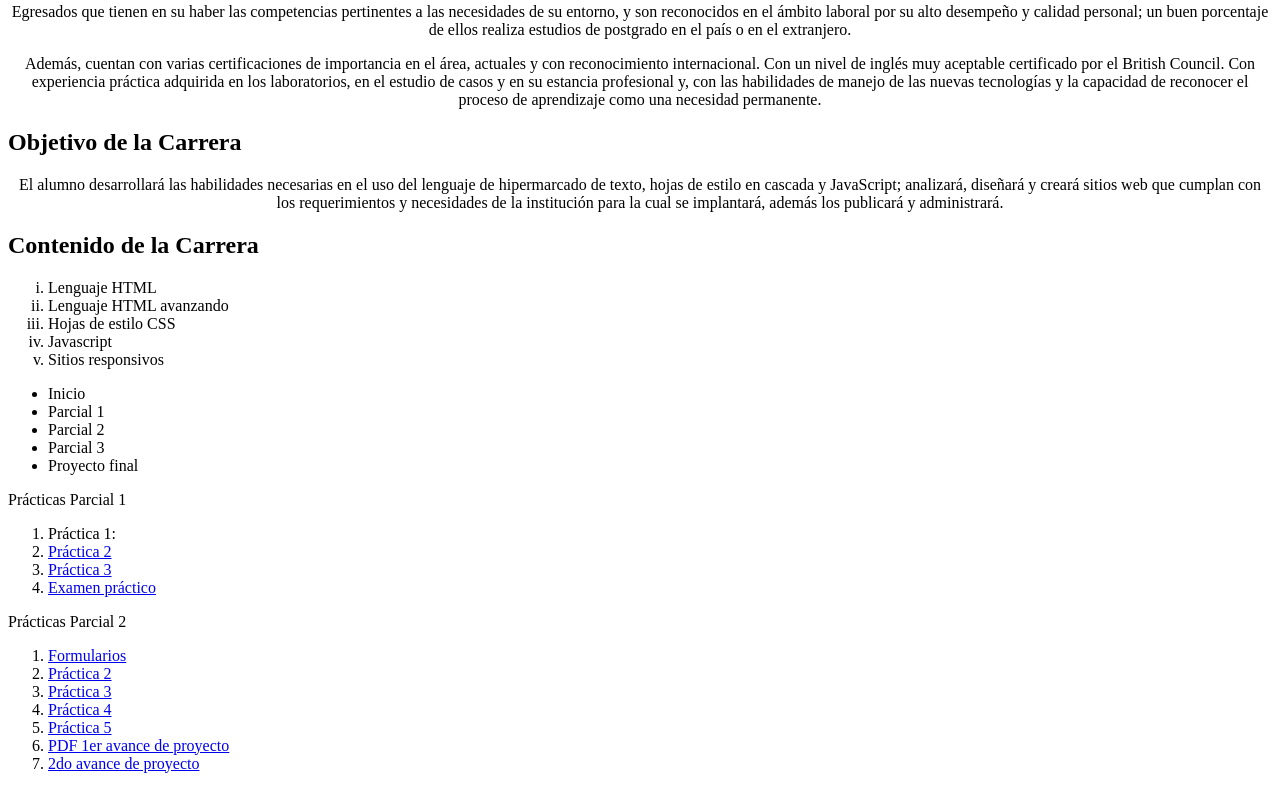
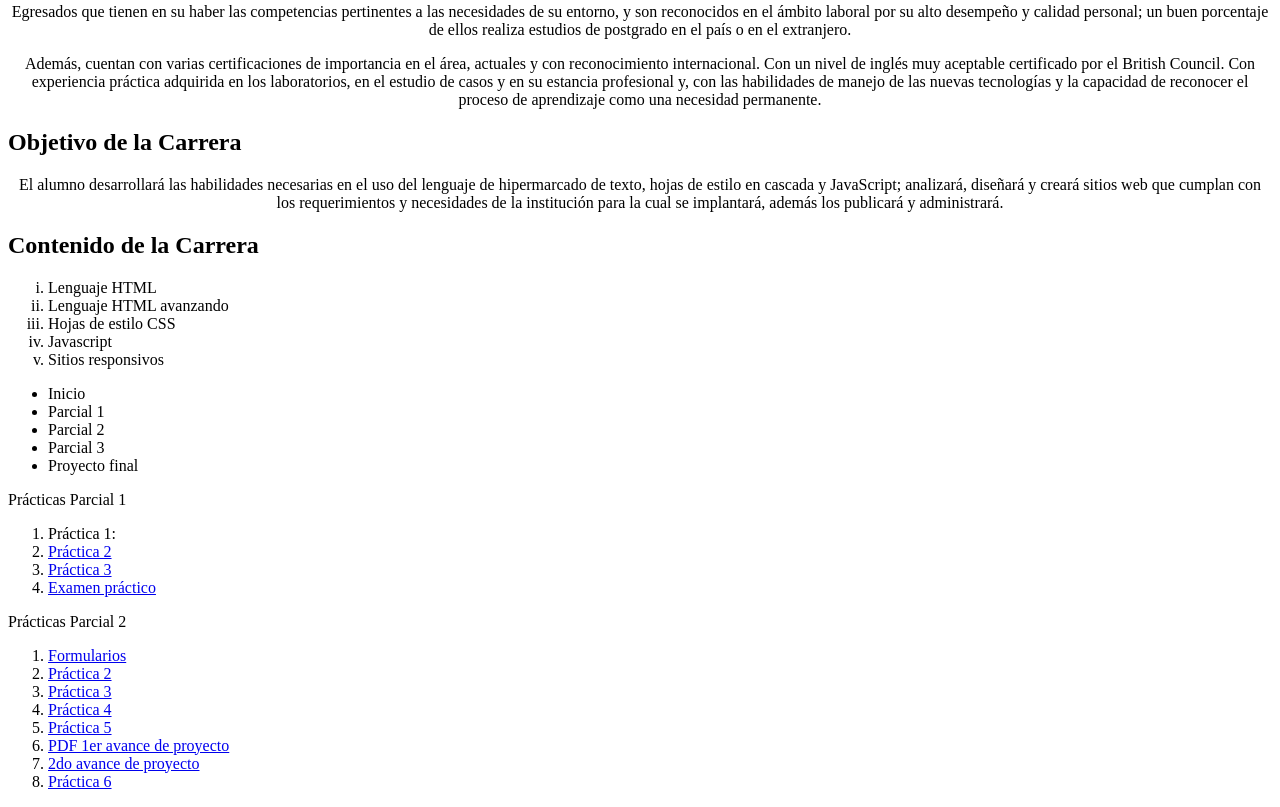
Before and after one commit to Danizza20/portafolio, a plain HTML site: page Index.html in a window 1280 px wide. Shown: the part 687-1494 px from the top of the page. Drawn offline with Linux system fonts and the light colour scheme.

Commit message:
Update Index.html

```diff
--- a/Index.html
+++ b/Index.html
@@ -73,6 +73,7 @@
                     <li><a href="serviciosinternet.html">Práctica 5</a></li>
                     <li><a href="1er avance de proyecto.pdf">PDF 1er avance de proyecto</a></li>
                     <li><a href="Connect Salud.html">2do avance de proyecto</a></li>
+                    <li><a href="estiloscss.html">Práctica 6</a></li>
                 </ol>
         </header>
 </body>
```
